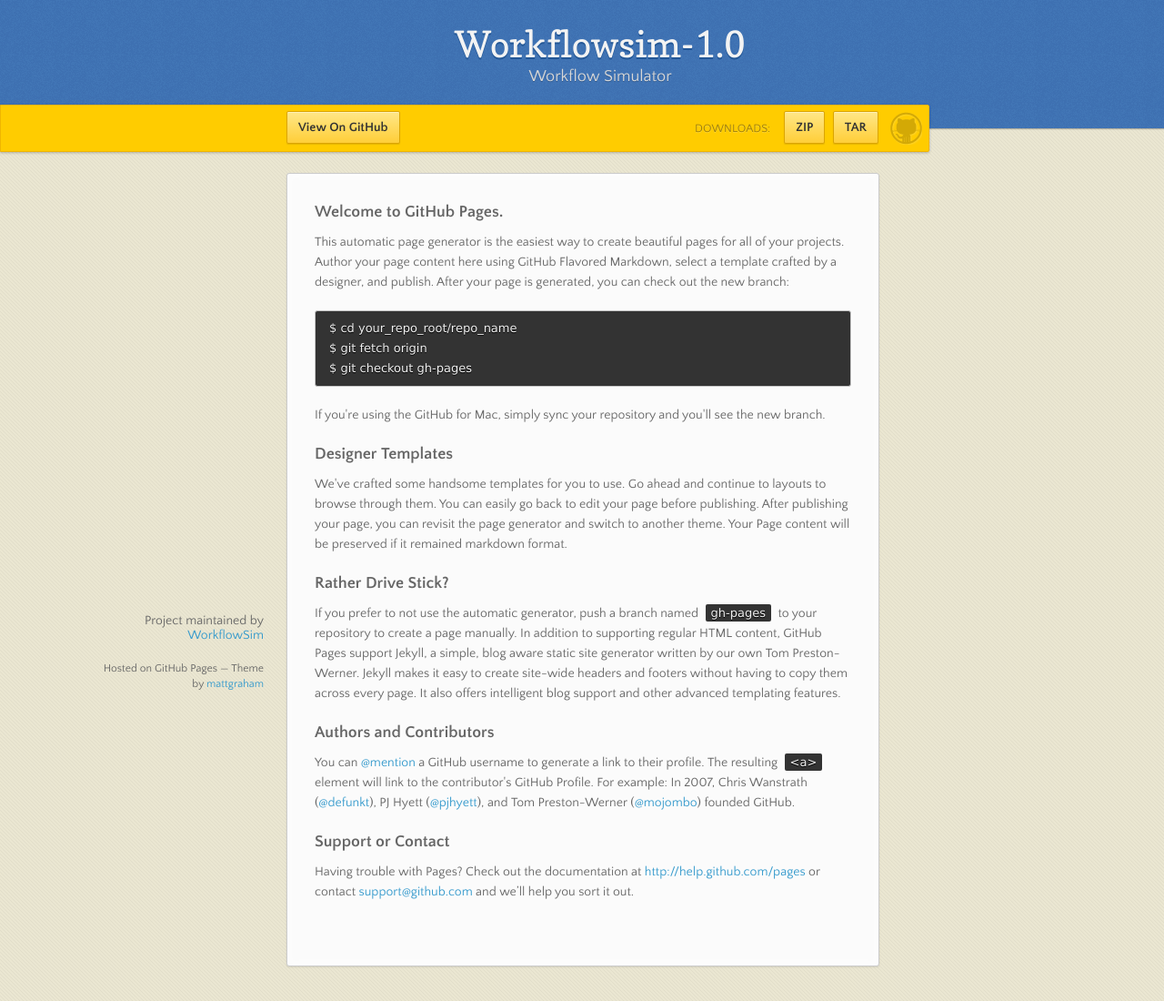
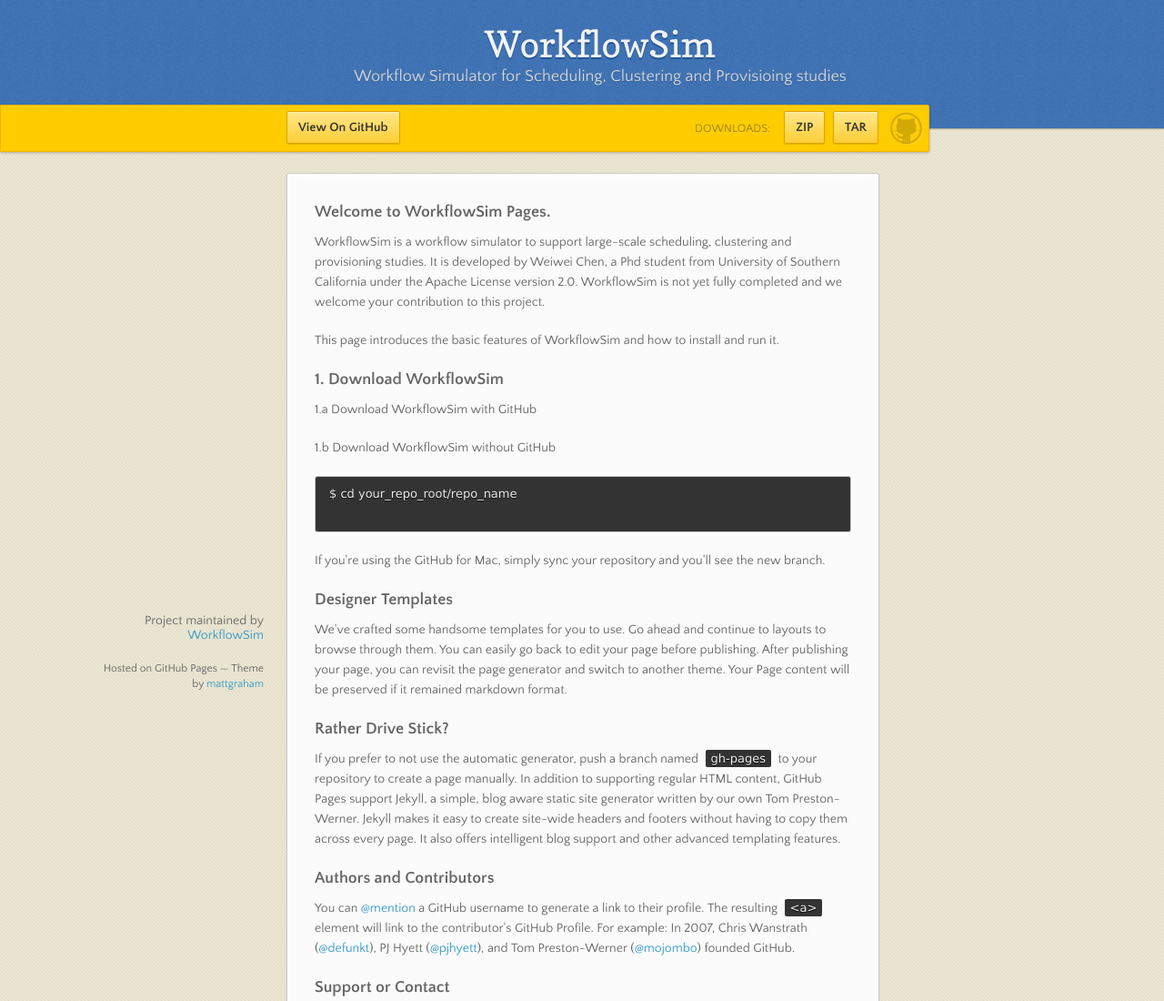
Before and after one commit to WorkflowSim/WorkflowSim-1.0, a plain HTML site: page index.html in a window 1280 px wide. Shown: the top 1100 px of the page at 91% size. Drawn offline with nearby package versions, Linux system fonts and the light colour scheme.

```diff
--- a/index.html
+++ b/index.html
@@ -3,7 +3,7 @@
   <head>
     <meta charset="utf-8">
     <meta http-equiv="X-UA-Compatible" content="chrome=1">
-    <title>Workflowsim-1.0 by WorkflowSim</title>
+    <title>WorkflowSim by WorkflowSim</title>
     <link rel="stylesheet" href="stylesheets/styles.css">
     <link rel="stylesheet" href="stylesheets/pygment_trac.css">
     <script src="https://ajax.googleapis.com/ajax/libs/jquery/1.7.1/jquery.min.js"></script>
@@ -17,8 +17,8 @@
   <body>
 
       <header>
-        <h1>Workflowsim-1.0</h1>
-        <p>Workflow Simulator</p>
+        <h1>WorkflowSim</h1>
+        <p>Workflow Simulator for Scheduling, Clustering and Provisioing studies</p>
       </header>
 
       <div id="banner">
@@ -39,13 +39,20 @@
         <ul></ul>
       </nav>
       <section>
-        <h3>Welcome to GitHub Pages.</h3>
+        <h3>Welcome to WorkflowSim Pages.</h3>
 
-<p>This automatic page generator is the easiest way to create beautiful pages for all of your projects. Author your page content here using GitHub Flavored Markdown, select a template crafted by a designer, and publish. After your page is generated, you can check out the new branch:</p>
+<p>WorkflowSim is a workflow simulator to support large-scale scheduling, clustering and provisioning studies. It is developed by Weiwei Chen, a Phd student from University of Southern California under the Apache License version 2.0. WorkflowSim is not yet fully completed and we welcome your contribution to this project. </p>
+
+<p>This page introduces the basic features of WorkflowSim and how to install and run it. </p>
+
+<h3>1. Download WorkflowSim</h3>
+
+<p>1.a Download WorkflowSim with GitHub</p>
+
+<p>1.b Download WorkflowSim without GitHub</p>
 
 <pre><code>$ cd your_repo_root/repo_name
-$ git fetch origin
-$ git checkout gh-pages
+
 </code></pre>
 
 <p>If you're using the GitHub for Mac, simply sync your repository and you'll see the new branch.</p>
```
Also changed, not shown: params.json (+1 -1 lines).
